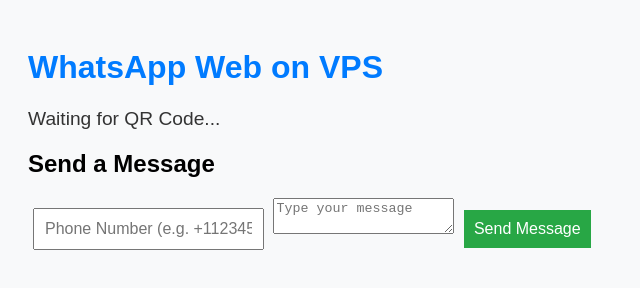
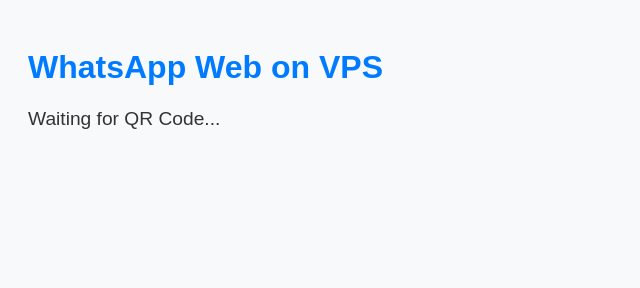
Before and after one commit to divya053/whatasappweb, a website: page public/index.html in a window 1280 px wide. Shown: the whole page, without its empty margins (0-640 px from the left). Drawn offline with Linux system fonts and the light colour scheme.

Commit message:
Update index.html

```diff
--- a/public/index.html
+++ b/public/index.html
@@ -38,12 +38,7 @@
     <h1>WhatsApp Web on VPS</h1>
     <div id="qr-code">Waiting for QR Code...</div>
 
-    <div class="message-box">
-        <h2>Send a Message</h2>
-        <input type="text" id="phoneNumber" placeholder="Phone Number (e.g. +11234567890)" />
-        <textarea id="message" placeholder="Type your message"></textarea>
-        <button onclick="sendMessage()">Send Message</button>
-    </div>
+
 
     <script>
         // Connect to WebSocket server
@@ -63,27 +58,7 @@
             document.getElementById('qr-code').appendChild(qrImg);
         };
 
-        // Send WhatsApp message through the API
-        function sendMessage() {
-            const phoneNumber = document.getElementById("phoneNumber").value;
-            const message = document.getElementById("message").value;
 
-            if (!phoneNumber || !message) {
-                alert("Please enter both phone number and message");
-                return;
-            }
-
-            fetch(`/send-message?phoneNumber=${encodeURIComponent(phoneNumber)}&message=${encodeURIComponent(message)}`)
-                .then(response => response.json())
-                .then(data => {
-                    if (data.success) {
-                        alert("Message sent successfully!");
-                    } else {
-                        alert("Error: " + data.error);
-                    }
-                })
-                .catch(error => alert("Error: " + error));
-        }
     </script>
 </body>
 </html>
```
